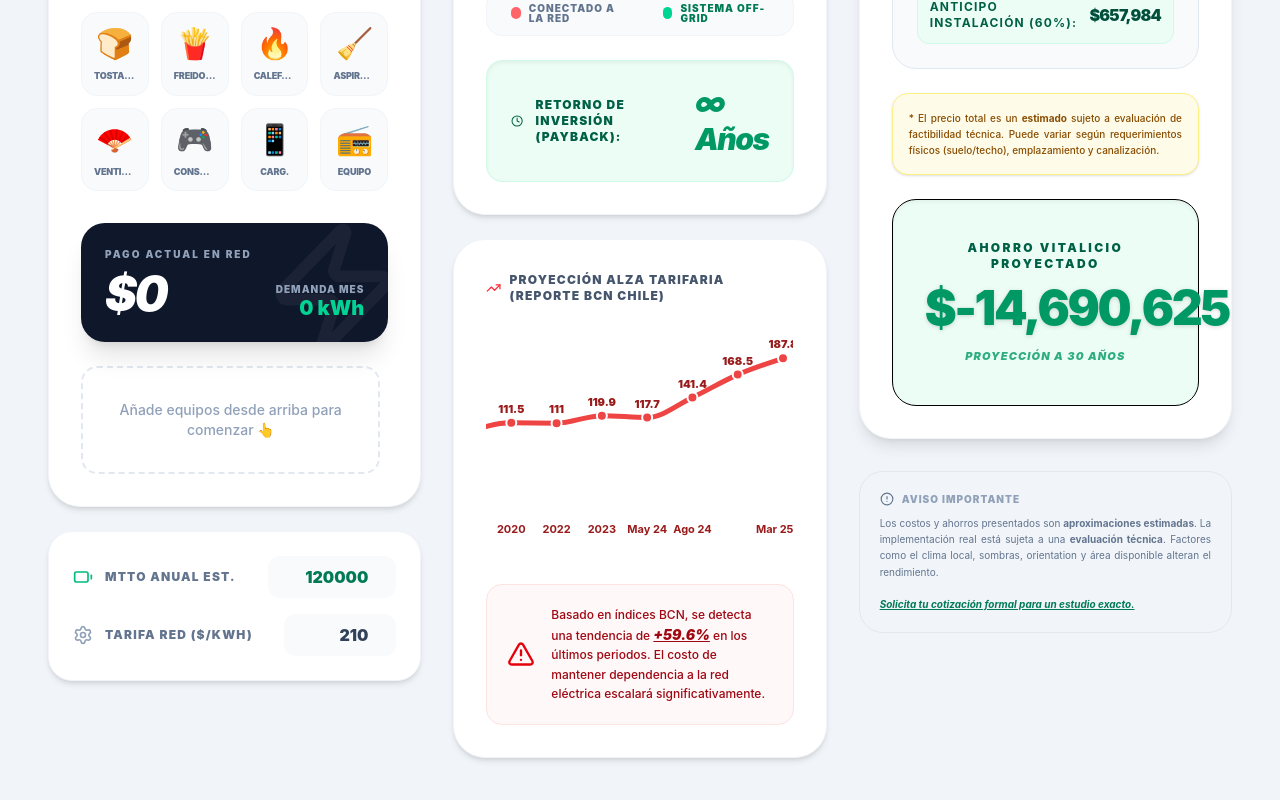
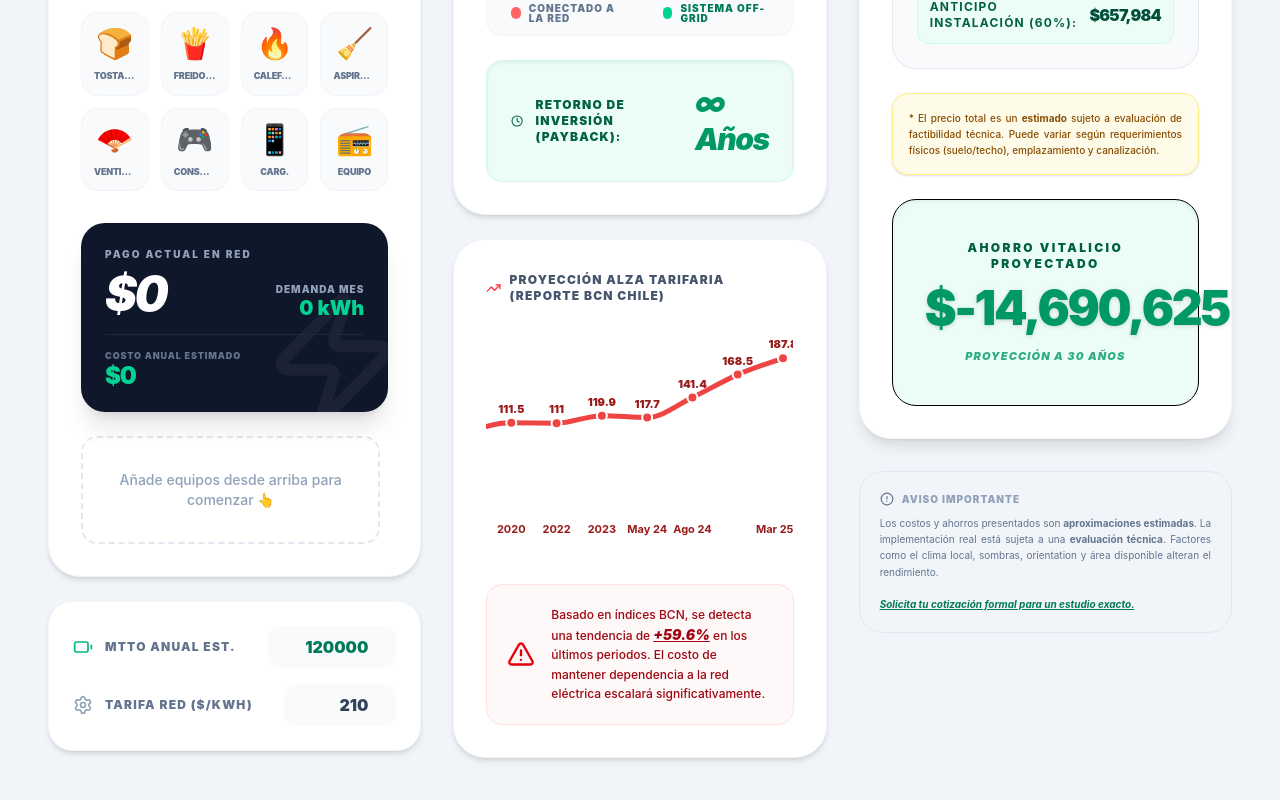
Before and after one commit to Eliseo20/offgridpro, a React (Vite) app: page /offgridpro/web in a window 1280 px wide. Shown: the part 675-1475 px from the top of the page. Built offline with nearby package versions, Linux system fonts and the light colour scheme.

Commit message:
UI: Add Annual Cost to Desktop View

```diff
--- a/src/views/DesktopView.jsx
+++ b/src/views/DesktopView.jsx
@@ -88,7 +88,8 @@ export const DesktopView = () => {
                                 <div className="absolute -right-4 -bottom-4 opacity-5 pointer-events-none">
                                     <Zap size={140} />
                                 </div>
-                                <div className="relative z-10 flex justify-between items-end">
+                                <div className="relative z-10">
+                                    <div className="flex justify-between items-end mb-4">
                                         <div>
                                             <p className="text-[10px] font-black uppercase tracking-[0.2em] text-slate-400 mb-2">Pago Actual en Red</p>
                                             <p className="text-5xl font-black text-white leading-none tracking-tighter italic">
@@ -98,6 +99,15 @@ export const DesktopView = () => {
                                         <div className="text-right">
                                             <p className="text-[10px] font-black text-slate-400 uppercase tracking-widest leading-none mb-1">Demanda Mes</p>
                                             <p className="text-xl font-black text-emerald-400 mt-1 leading-none">{Math.round(totals.monthlyKwh)} kWh</p>
+                                        </div>
+                                    </div>
+                                    <div className="pt-4 border-t border-slate-800 flex justify-between items-center text-left">
+                                        <div>
+                                            <p className="text-[9px] font-black text-slate-500 uppercase tracking-widest leading-none">Costo Anual Estimado</p>
+                                            <p className="text-2xl font-black text-emerald-400 leading-none tracking-tighter mt-1">
+                                                ${Math.round(totals.monthlyCostRef * 12).toLocaleString()}
+                                            </p>
+                                        </div>
                                     </div>
                                 </div>
                             </div>
```
Lines whose indentation alone changed are shown as unchanged.
